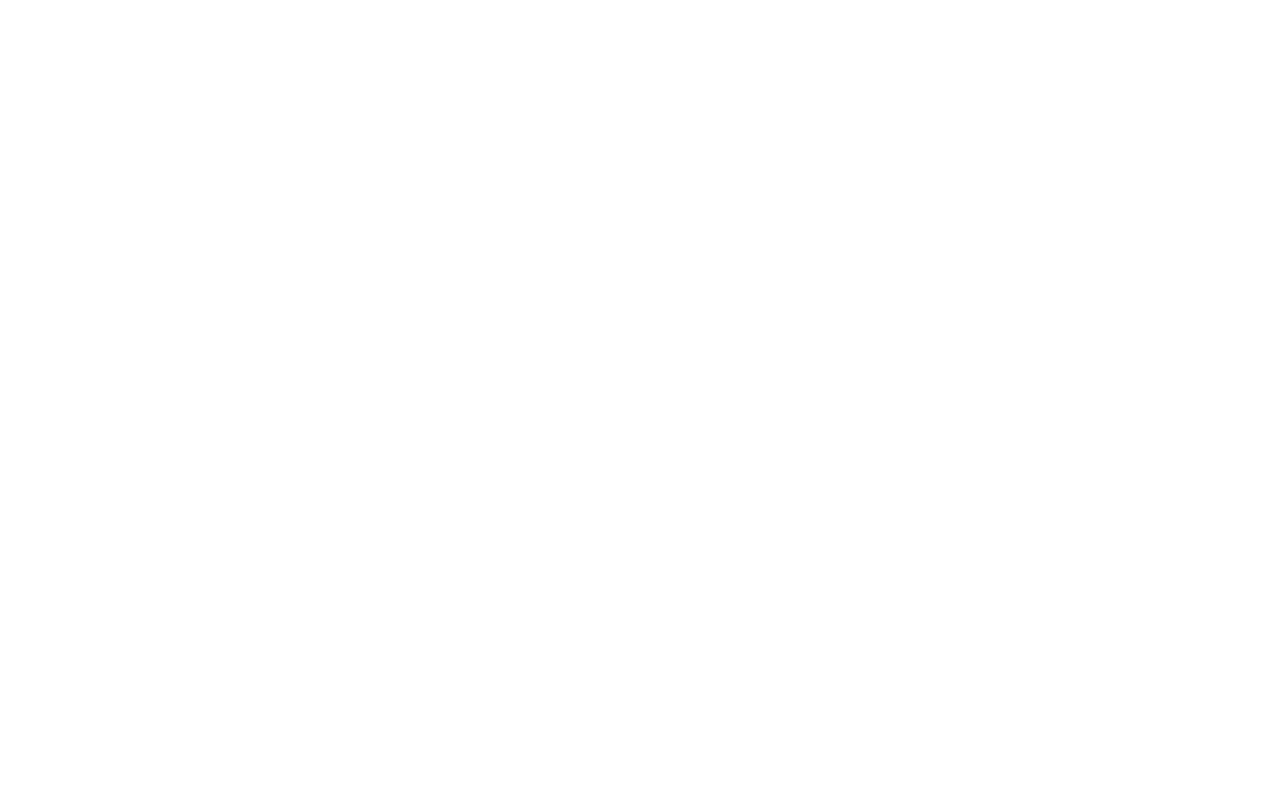
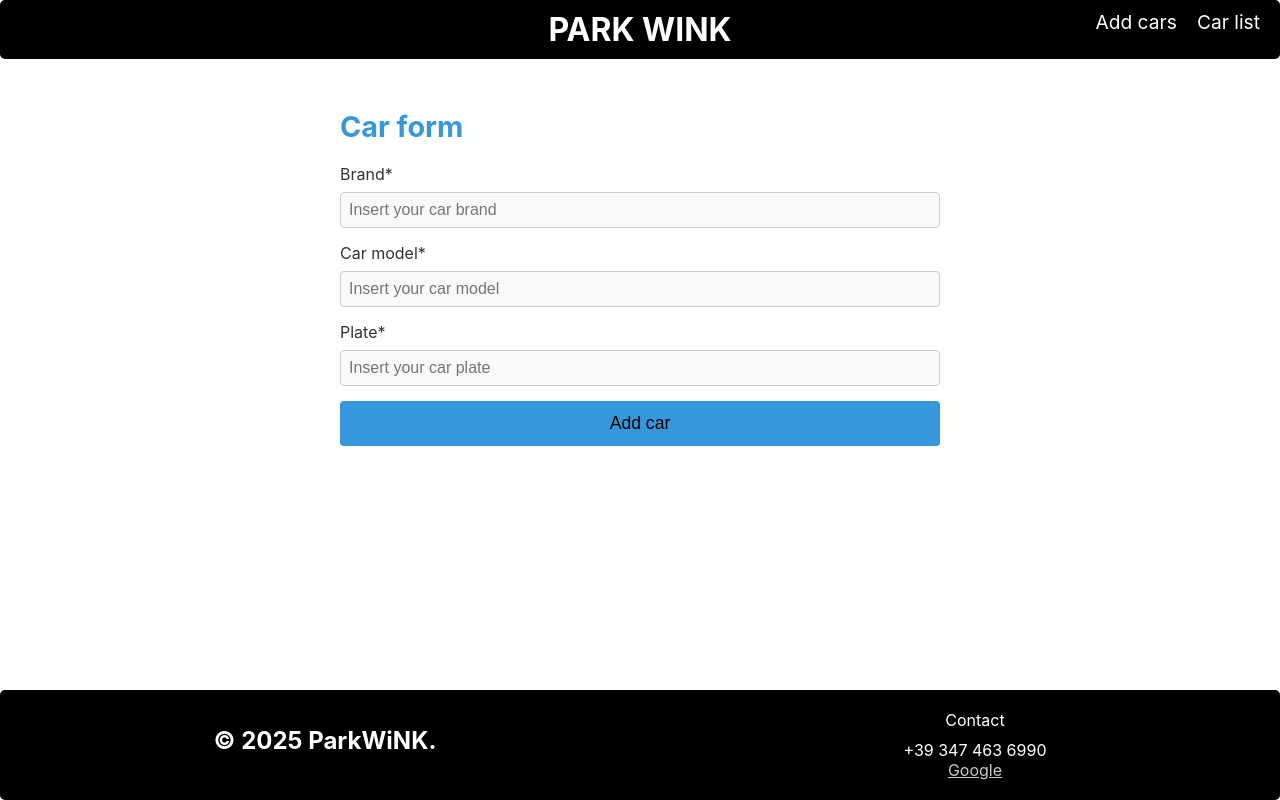
Before and after one commit to rahat-sadek/parkwink-frontend, a React (Create React App) app: page /addcars in a window 1280 px wide. Before the commit this address had no page. Built offline with nearby package versions, Linux system fonts and the light colour scheme.

Commit message:
cambiamento delle rotte per far si che la paina di register stia all'inizio

```diff
--- a/db.json
+++ b/db.json
@@ -53,6 +53,12 @@
       "brand": "sfdsdfds",
       "model": "sfdfdsfds",
       "plate": "fsdfsd"
+    },
+    {
+      "id": "fc5f",
+      "brand": "dfdsf",
+      "model": "sdfsdfds",
+      "plate": "sffsdf"
     }
   ],
   "places": [
@@ -149,6 +155,13 @@
       "email": "dmwomdwommd@adsknake",
       "password": "12345",
       "confirmPassword": "12345"
+    },
+    {
+      "id": "b798",
+      "username": "manoo",
+      "email": "manoin@gmail.com",
+      "password": "manoo123",
+      "confirmPassword": "manoo123"
     }
   ]
 }
--- a/src/App.jsx
+++ b/src/App.jsx
@@ -1,11 +1,11 @@
 import './App.css';
 import { BrowserRouter, Route, Routes } from 'react-router-dom';
-import UserPage from './pages/UserPage';
-import AdminPage from './pages/AdminPage';
+import CarList from './pages/CarList';
 import Layout from './components/Layout'
 import HomePage from './pages/HomePage'
 import RegisterForm from './pages/RegisterForm';
 import LoginForm from './pages/LoginForm';
+import AddCars from './pages/AddCars';
 
 
 function App() {
@@ -15,22 +15,25 @@ function App() {
       <Route path="/login" element={
             <LoginForm />
         } />
-      <Route path="/register" element={
+      <Route path="/"  element={
             <RegisterForm />
         } />
-        <Route path="/" element={
+        <Route path="/register"  element={
+            <RegisterForm />
+        } />
+        <Route path="/home" element={
           <Layout>
             <HomePage />
           </Layout>
         } />
-        <Route path="/user" element={
+        <Route path="/addcars" element={
           <Layout>
-            <UserPage />
+            <AddCars />
           </Layout>
         } />
-        <Route path="/admin" element={
+        <Route path="/carlist" element={
           <Layout>
-            <AdminPage />
+            <CarList />
           </Layout>
         } />
       </Routes>
--- a/src/components/Header.jsx
+++ b/src/components/Header.jsx
@@ -12,8 +12,8 @@ const Header = () => (
 
     <nav aria-label="Main Navigation">
       <ul className="nav-links">
-        <li><Link to="/user" aria-label="Go to User Dashboard">User</Link></li>
-        <li><Link to="/admin" aria-label="Go to Admin Dashboard">Admin</Link></li>
+        <li><Link to="/addcars" aria-label="Go to User Dashboard">Add cars</Link></li>
+        <li><Link to="/carlist" aria-label="Go to Admin Dashboard">Car list</Link></li>
       </ul>
     </nav>
   </header>
--- a/src/pages/UserPage.jsx
+++ b/src/pages/AddCars.jsx
@@ -1,8 +1,8 @@
 import React, { useState } from "react";
 import { useNavigate } from 'react-router-dom';
-import "../styles/UserPage.css";
+import "../styles/AddCars.css";
 
-const UserPage = () => {
+const AddCars = () => {
   const navigate = useNavigate();
   const [formData, setFormData] = useState({
     brand: "",
@@ -11,7 +11,7 @@ const UserPage = () => {
   });
 
   const handleClick = () => {
-    navigate('/admin');
+    navigate('/carlist');
   };
 
   const handleInputChange = (e) => {
@@ -101,4 +101,4 @@ const UserPage = () => {
   );
 };
 
-export default UserPage;
+export default AddCars;
--- a/src/pages/AdminPage.jsx
+++ b/src/pages/CarList.jsx
@@ -1,7 +1,7 @@
 import React, { useState, useEffect } from "react";
-import '../styles/AdminPage.css';
+import '../styles/CarList.css';
 
-const AdminPage = () => {
+const CarList = () => {
     const [cars, setCars] = useState([]);
     const [users, setUsers] = useState([]);
 
@@ -44,4 +44,4 @@ const AdminPage = () => {
     );
 };
 
-export default AdminPage;
+export default CarList;
```
Also changed, not shown: src/styles/AddCars.css (renamed from src/styles/UserPage.css), src/styles/CarList.css (renamed from src/styles/AdminPage.css), 1 other file (tests, documents, lock files or other folders).
